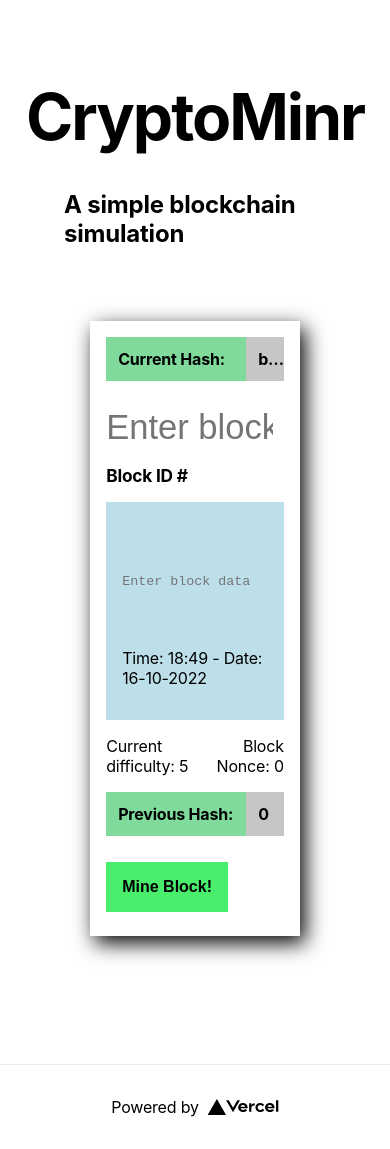
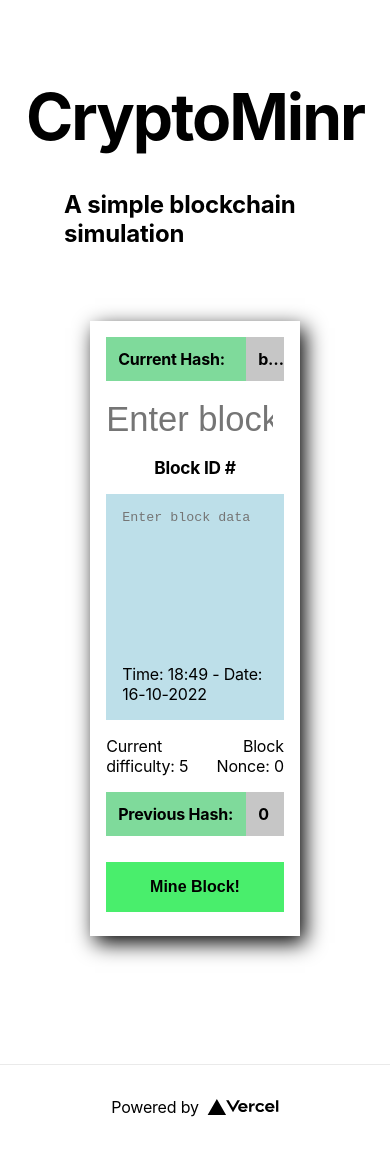
Before and after one commit to davecarter/cryptominr.nft, a Next.js app: page / in a window 390 px wide. Built offline with nearby package versions, Linux system fonts and the light colour scheme.

Commit message:
improves block component styling

```diff
--- a/styles/Block.module.css
+++ b/styles/Block.module.css
@@ -17,7 +17,7 @@
 
 .headingContainer {
   display: flex;
-  align-items: flex-start;
+  align-items: center;
   justify-content: space-between;
   font-size: 1.8em;
   padding: 16px 0 0;
@@ -26,6 +26,7 @@
 @media screen and (max-width: 640px) {
   .headingContainer {
     flex-direction: column;
+    padding: 8px 0 0;
   }
 
   .headingContainer input {
@@ -77,7 +78,7 @@
 }
 
 .blockData {
-  padding: 2em 1em;
+  padding: 1em;
   background: #bddfe9;
   color: black;
   margin: 1em 0;
@@ -91,7 +92,7 @@
   display: block;
   width: 50%;
   background: white;
-  padding: 6px;
+  padding: 6px 6px 6px 0px;
   font-size: 0.8em;
   font-weight: bold;
 }
@@ -109,8 +110,17 @@
   text-align: right;
 }
 
+.blockDataContent {
+  padding: 1em 0;
+  margin: 0em 0 0 0;
+  position: relative;
+  top: 10px;
+  min-height: 100px;
+}
+
 @media screen and (max-width: 640px) {
   .blockDataLabel {
+    padding-left: 0;
     width: 100%;
   }
 
@@ -120,10 +130,11 @@
 }
 
 .blockDataInput {
-  padding: 2em 0;
+  padding: 0;
   background: #bddfe9;
   color: black;
-  margin: 1em 0;
+  margin: 0;
+  min-height: 150px;
   position: relative;
   resize: none;
   border: none;
@@ -152,6 +163,12 @@
   font-size: 1em;
   cursor: pointer;
   font-weight: bold;
+}
+
+@media screen and (max-width: 640px) {
+  .mineButton {
+    width: 100%;
+  }
 }
 
 .miningText {
```
